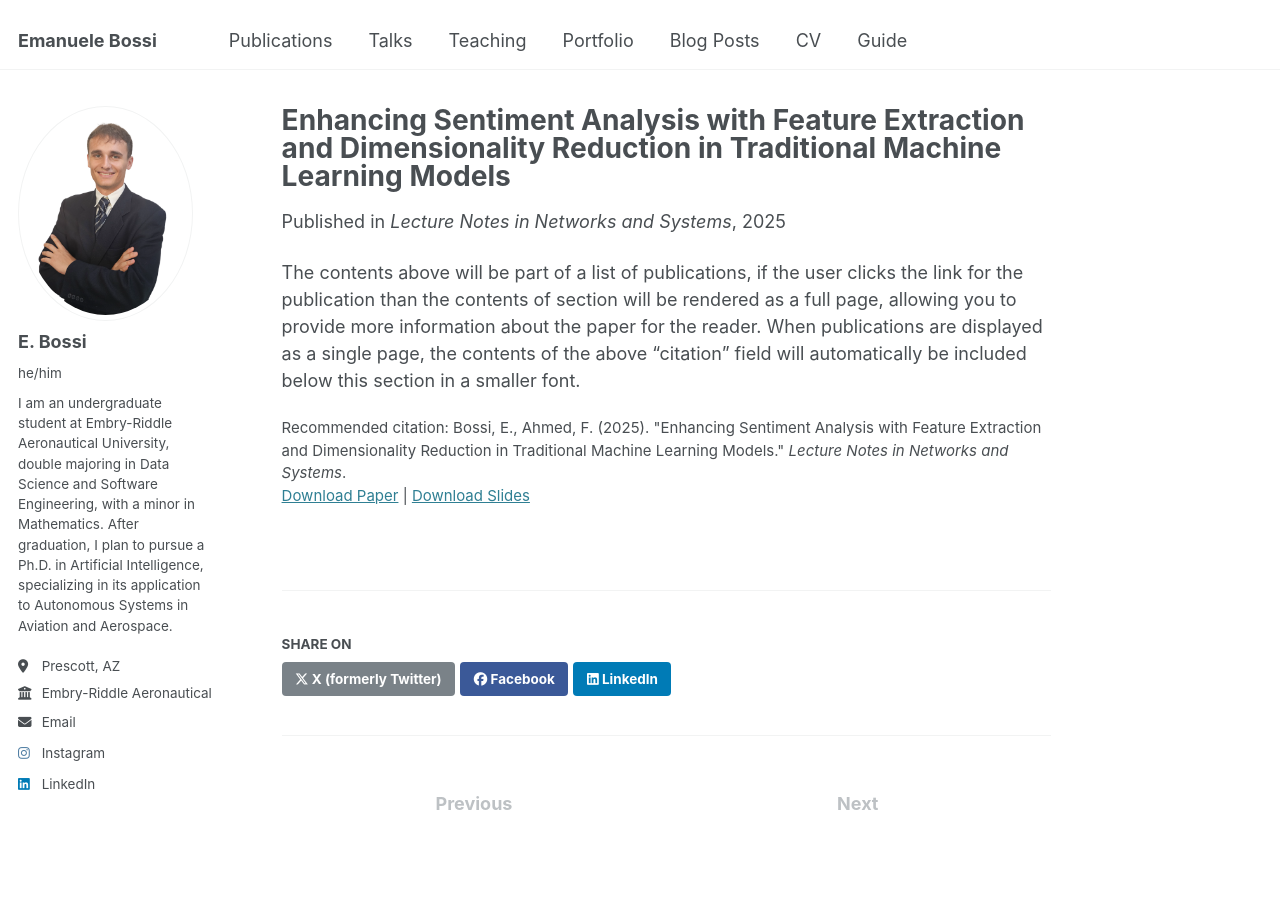
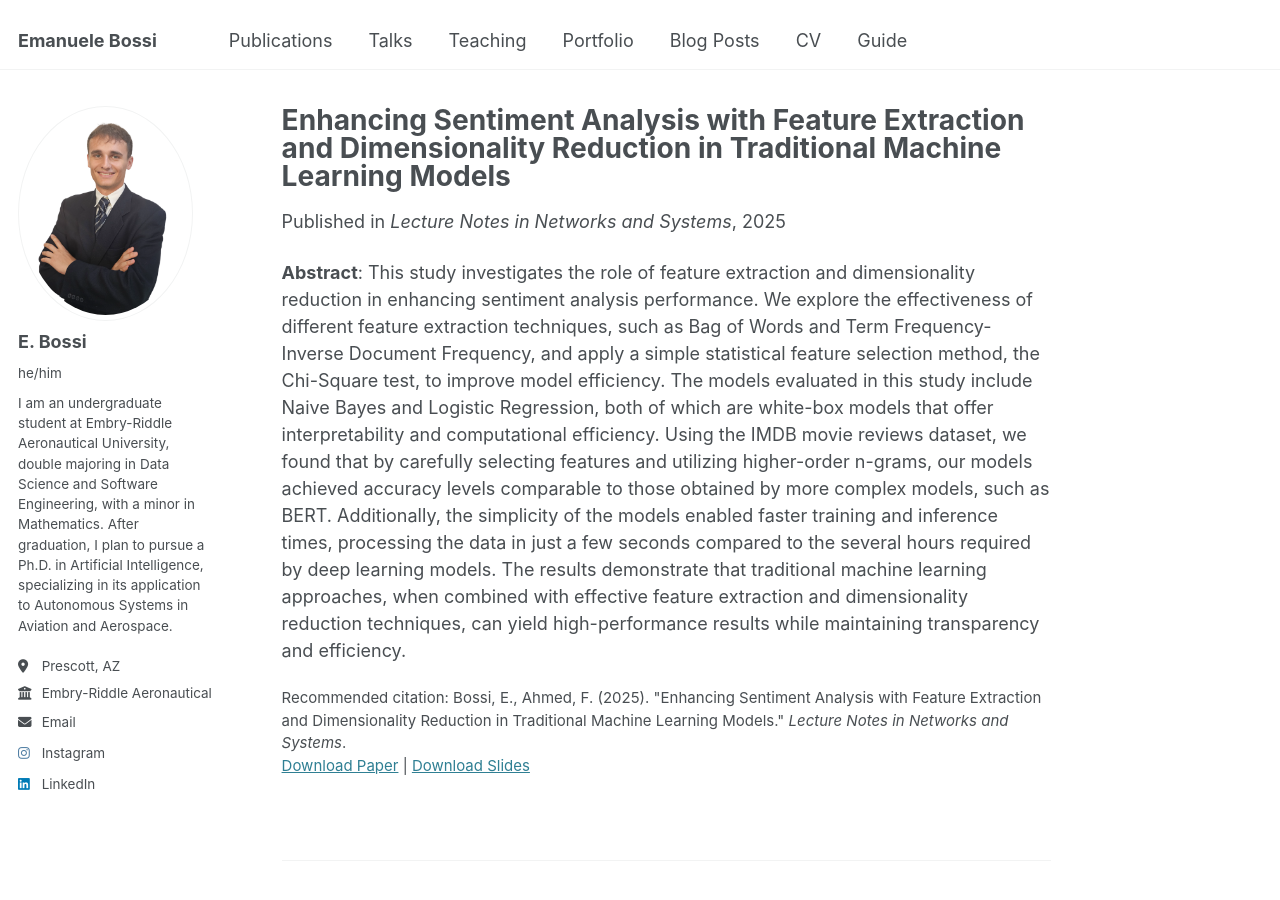
Before and after one commit to bossiemanuele/bossiemanuele.github.io, a Jekyll site: the page built from _publications/2025-08-28-Enhancing-Sentiment-Analysis-with-Feature-Extraction-and-Dimensionality-Reduction-in-Traditional-Machine-Learning-Models.md, in a window 1280 px wide and 900 px high. Built offline with Jekyll 4.4.1, drawn with Linux system fonts in a browser that asks for light colours.

Commit message:
Update 2025-08-28-Enhancing-Sentiment-Analysis-with-Feature-Extraction-and-Dimensionality-Reduction-in-Traditional-Machine-Learning-Models.md

```diff
--- a/_publications/2025-08-28-Enhancing-Sentiment-Analysis-with-Feature-Extraction-and-Dimensionality-Reduction-in-Traditional-Machine-Learning-Models.md
+++ b/_publications/2025-08-28-Enhancing-Sentiment-Analysis-with-Feature-Extraction-and-Dimensionality-Reduction-in-Traditional-Machine-Learning-Models.md
@@ -11,4 +11,4 @@
 citation: 'Bossi, E., Ahmed, F. (2025). &quot;Enhancing Sentiment Analysis with Feature Extraction and Dimensionality Reduction in Traditional Machine Learning Models.&quot; <i>Lecture Notes in Networks and Systems</i>.'
 ---
 
-The contents above will be part of a list of publications, if the user clicks the link for the publication than the contents of section will be rendered as a full page, allowing you to provide more information about the paper for the reader. When publications are displayed as a single page, the contents of the above "citation" field will automatically be included below this section in a smaller font.
+**Abstract**: This study investigates the role of feature extraction and dimensionality reduction in enhancing sentiment analysis performance. We explore the effectiveness of different feature extraction techniques, such as Bag of Words and Term Frequency-Inverse Document Frequency, and apply a simple statistical feature selection method, the Chi-Square test, to improve model efficiency. The models evaluated in this study include Naive Bayes and Logistic Regression, both of which are white-box models that offer interpretability and computational efficiency. Using the IMDB movie reviews dataset, we found that by carefully selecting features and utilizing higher-order n-grams, our models achieved accuracy levels comparable to those obtained by more complex models, such as BERT. Additionally, the simplicity of the models enabled faster training and inference times, processing the data in just a few seconds compared to the several hours required by deep learning models. The results demonstrate that traditional machine learning approaches, when combined with effective feature extraction and dimensionality reduction techniques, can yield high-performance results while maintaining transparency and efficiency.
```
Also changed, not shown: other parts of _publications/2025-08-28-Enhancing-Sentiment-Analysis-with-Feature-Extraction-and-Dimensionality-Reduction-in-Traditional-Machine-Learning-Models.md (+1 -1 lines).
